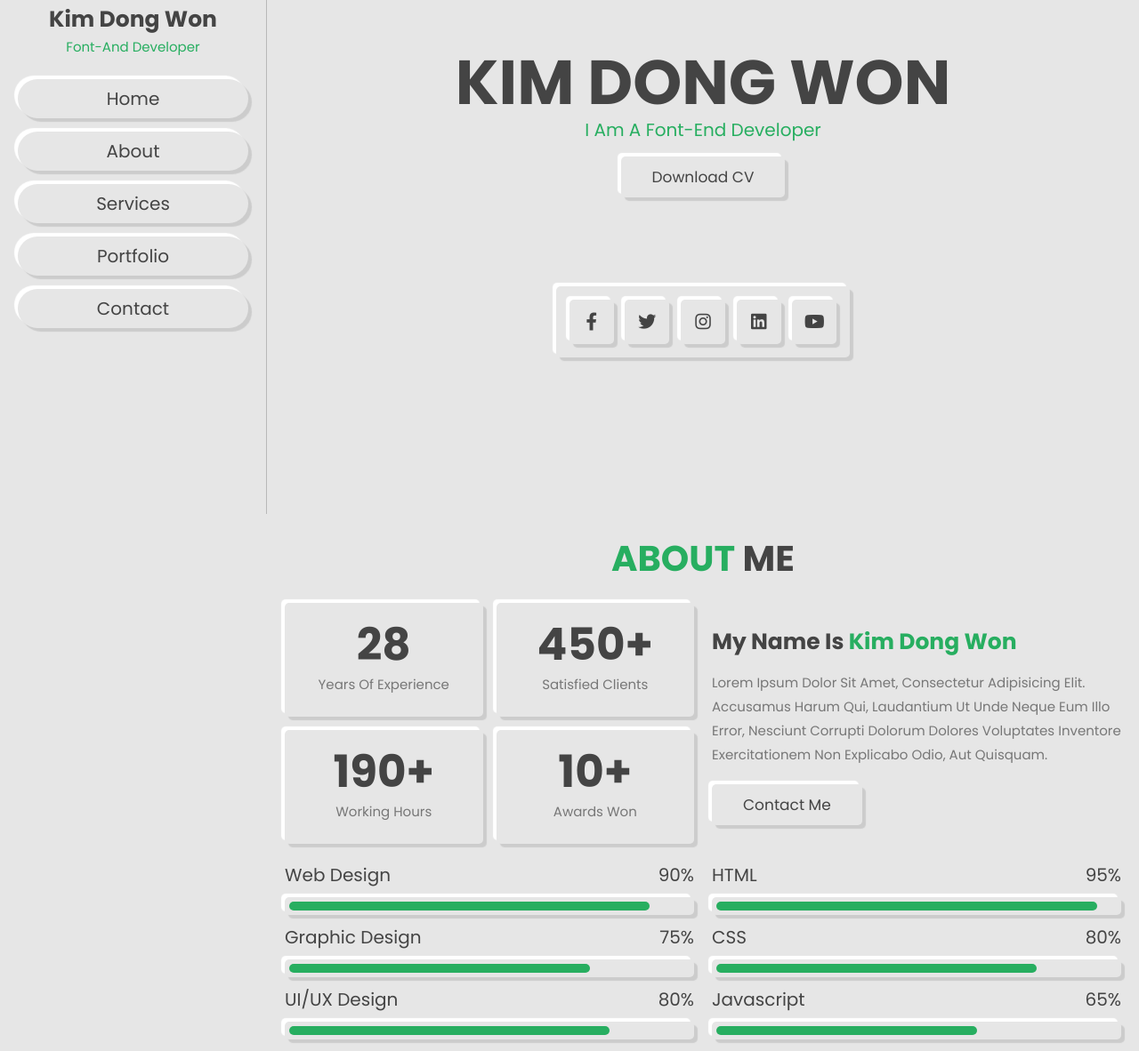
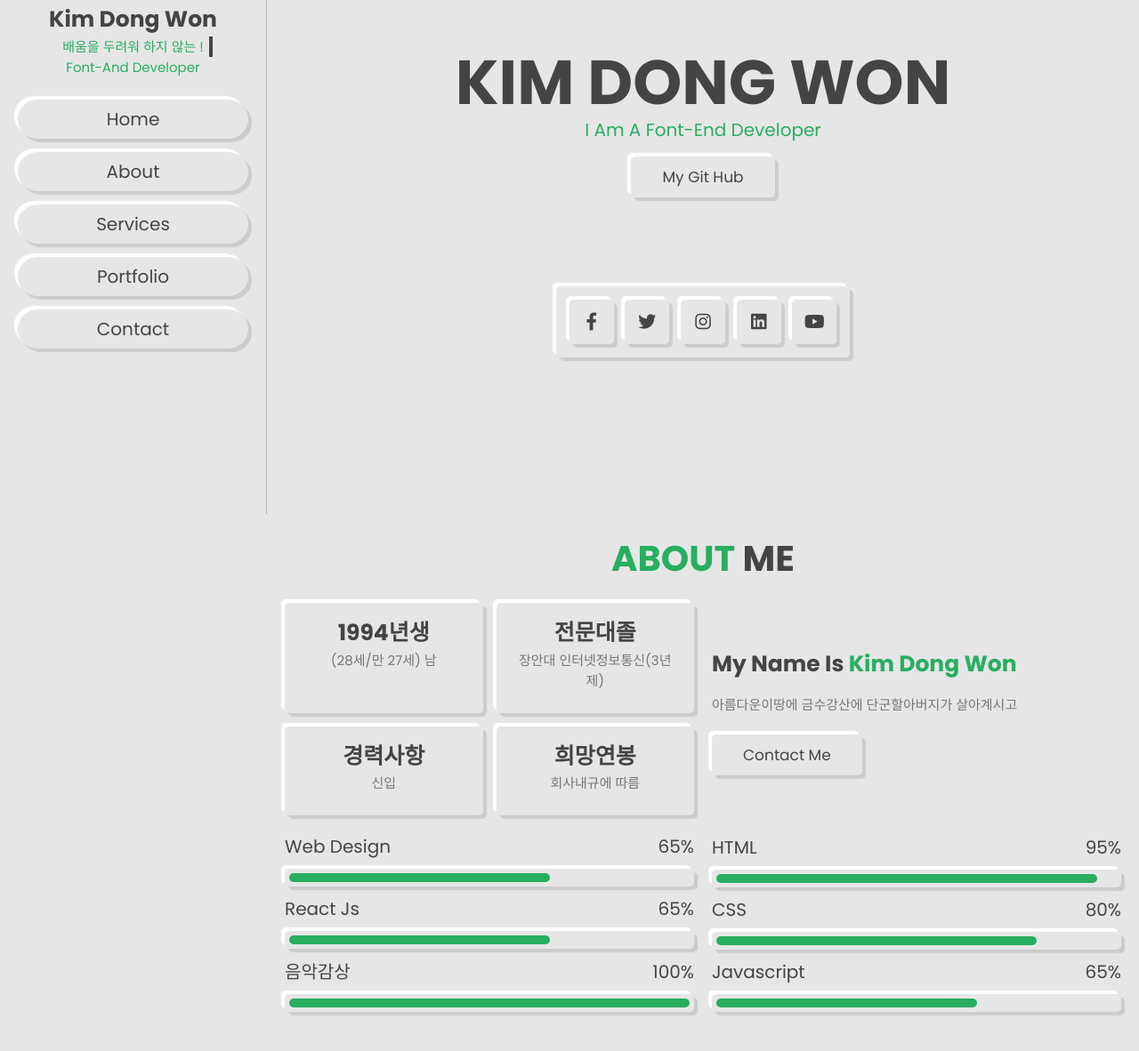
Before and after one commit to ehddnjs6614/HTML_Portfolio, a plain HTML site: page index.html in a window 1280 px wide. Shown: the part 222-1404 px from the top of the page at 89% size. Drawn offline with Linux system fonts and the light colour scheme.

Commit message:
3 commit

```diff
--- a/css/style.css
+++ b/css/index.css
@@ -22,6 +22,25 @@
   text-decoration: none;
   text-transform: capitalize;
   transition: 0.2s linear;
+}
+
+#dynamic {
+  position: relative;
+  display: inline-block;
+}
+#dynamic::after {
+  content: '';
+  display: block;
+  position: absolute;
+  top: 0;
+  right: -10px;
+  width: 4px;
+  height: 100%;
+  background: var(--black);
+}
+#dynamic.active::after {
+  display: none;
+  background: var(--bg-color);
 }
 .user1 {
   width: 265px;
@@ -241,7 +260,7 @@ section {
   box-shadow: var(--box-shadow);
 }
 .about .row .box-container .box h3 {
-  font-size: 5rem;
+  font-size: 2.5rem;
   color: var(--black);
   line-height: 1.1;
 }
@@ -303,14 +322,14 @@ section {
   border-radius: 5rem;
 }
 .about .row .progress .bar-1-1 span {
-  width: 90%;
+  width: 65%;
 }
 
 .about .row .progress .bar-1-2 span {
-  width: 75%;
+  width: 65%;
 }
 .about .row .progress .bar-1-3 span {
-  width: 80%;
+  width: 100%;
 }
 
 .about .row .progress .bar-2-1 span {
@@ -420,6 +439,10 @@ section {
   opacity: 0;
   transition-delay: 0.3s;
 }
+.portfolio .box-container .box .content a {
+  font-size: 2.5rem;
+  margin-top: -10rem;
+}
 
 .portfolio .box-container .box:hover .content h3 {
   transform: translateY(0rem);
--- a/index.html
+++ b/index.html
@@ -1,5 +1,5 @@
 <!DOCTYPE html>
-<html lang="en">
+<html lang="ko">
   <head>
     <meta charset="UTF-8" />
     <meta http-equiv="X-UA-Compatible" content="IE=edge" />
@@ -13,7 +13,7 @@
     />
     <!-- font awesome cdn link -->
 
-    <link rel="stylesheet" href="css/style.css" />
+    <link rel="stylesheet" href="css/index.css" />
   </head>
   <body>
     <!-- header section starts -->
@@ -21,6 +21,7 @@
       <div class="user">
         <img class="user1" src="image/user.jpg" alt="" />
         <h3>Kim Dong Won</h3>
+        <p id="dynamic" class="lg-text"></p>
         <p>Font-and Developer</p>
       </div>
 
@@ -44,14 +45,36 @@
     <section class="home" id="home">
       <h3>Kim Dong won</h3>
       <p>i am a font-end Developer</p>
-      <a href="#" class="btn">download CV</a>
+      <a href="https://github.com/ehddnjs6614" target="_blank" class="btn"
+        >My Git Hub</a
+      >
 
       <div class="share">
-        <a href="#" class="fab fa-facebook-f"></a>
-        <a href="#" class="fab fa-twitter"></a>
-        <a href="#" class="fab fa-instagram"></a>
-        <a href="#" class="fab fa-linkedin"></a>
-        <a href="#" class="fab fa-youtube"></a>
+        <a
+          href="https://www.facebook.com/"
+          target="_blank"
+          class="fab fa-facebook-f"
+        ></a>
+        <a
+          href="https://twitter.com/"
+          target="_blank"
+          class="fab fa-twitter"
+        ></a>
+        <a
+          href="https://www.instagram.com/"
+          target="_blank"
+          class="fab fa-instagram"
+        ></a>
+        <a
+          href="https://kr.linkedin.com/"
+          target="_blank"
+          class="fab fa-linkedin"
+        ></a>
+        <a
+          href="https://www.youtube.com/"
+          target="_blank"
+          class="fab fa-youtube"
+        ></a>
       </div>
     </section>
 
@@ -62,40 +85,35 @@
       <div class="row">
         <div class="box-container">
           <div class="box">
-            <h3>28</h3>
-            <p>years of experience</p>
+            <h3>1994년생</h3>
+            <p>(28세/만 27세) 남</p>
           </div>
           <div class="box">
-            <h3>450+</h3>
-            <p>satisfied clients</p>
+            <h3>전문대졸</h3>
+            <p>장안대 인터넷정보통신(3년제)</p>
           </div>
           <div class="box">
-            <h3>190+</h3>
-            <p>working hours</p>
+            <h3>경력사항</h3>
+            <p>신입</p>
           </div>
           <div class="box">
-            <h3>10+</h3>
-            <p>awards won</p>
+            <h3>희망연봉</h3>
+            <p>회사내규에 따름</p>
           </div>
         </div>
         <div class="content">
           <h3>my name is <span>Kim dong won</span></h3>
-          <p>
-            Lorem ipsum dolor sit amet, consectetur adipisicing elit. Accusamus
-            harum qui, laudantium ut unde neque eum illo error, nesciunt
-            corrupti dolorum dolores voluptates inventore exercitationem non
-            explicabo odio, aut quisquam.
-          </p>
+          <p>아름다운이땅에 금수강산에 단군할아버지가 살아계시고</p>
           <a href="#" class="btn">contact me</a>
         </div>
       </div>
       <div class="row">
         <div class="progress">
-          <h3>web design<span>90%</span></h3>
+          <h3>web design<span>65%</span></h3>
           <div class="bar bar-1-1"><span></span></div>
-          <h3>graphic design<span>75%</span></h3>
+          <h3>React Js<span>65%</span></h3>
           <div class="bar bar-1-2"><span></span></div>
-          <h3>UI/UX design<span>80%</span></h3>
+          <h3>음악감상<span>100%</span></h3>
           <div class="bar bar-1-3"><span></span></div>
         </div>
 
@@ -179,6 +197,7 @@
           <img src="image/d.jpg" alt="" />
           <div class="content">
             <h3>project 01</h3>
+            <a href="/MOMENTUM/momentum.html" target="_blank">Todo list</a>
           </div>
         </div>
 
@@ -220,7 +239,7 @@
     </section>
 
     <section class="contact" id="contact">
-      <h1 class="heading"><span>contact</span>me</h1>
+      <h1 class="heading"><span>contact</span> me</h1>
 
       <form action="">
         <input type="text" placeholder="your name" class="box" />
@@ -240,7 +259,7 @@
     </section>
 
     <div class="credits">
-      created by <span>mr. web designer</span> | all rights reserved
+      2021. <span> Kim dong won</span> | All rights reserved
     </div>
 
     <!-- js file link -->
--- a/js/script.js
+++ b/js/script.js
@@ -21,3 +21,43 @@ themeToggler.onclick = () => {
     document.body.classList.remove('active')
   }
 }
+
+let target = document.querySelector('#dynamic')
+
+function randomString() {
+  let stringArr = [
+    '생각하며 , 행동하는 !',
+    '코딩을 즐길줄 아는 ',
+    '에러와 친한',
+    '배움을 두려워 하지 않는 !',
+  ]
+  let selectString = stringArr[Math.floor(Math.random() * stringArr.length)]
+  let selectStringArr = selectString.split('')
+
+  return selectStringArr
+}
+
+//타이핑리셋
+function resetTyping() {
+  target.textContent = ''
+  dynamic(randomString())
+}
+
+//한글자씩 텍스트 출력 함수
+function dynamic(randomArr) {
+  if (randomArr.length > 0) {
+    target.textContent += randomArr.shift()
+    setTimeout(function () {
+      dynamic(randomArr)
+    }, 80)
+  } else {
+    setTimeout(resetTyping, 3000)
+  }
+}
+dynamic(randomString())
+
+//커서 깜빡임 효과
+function blink() {
+  target.classList.toggle('active')
+}
+setInterval(blink, 500)
```
